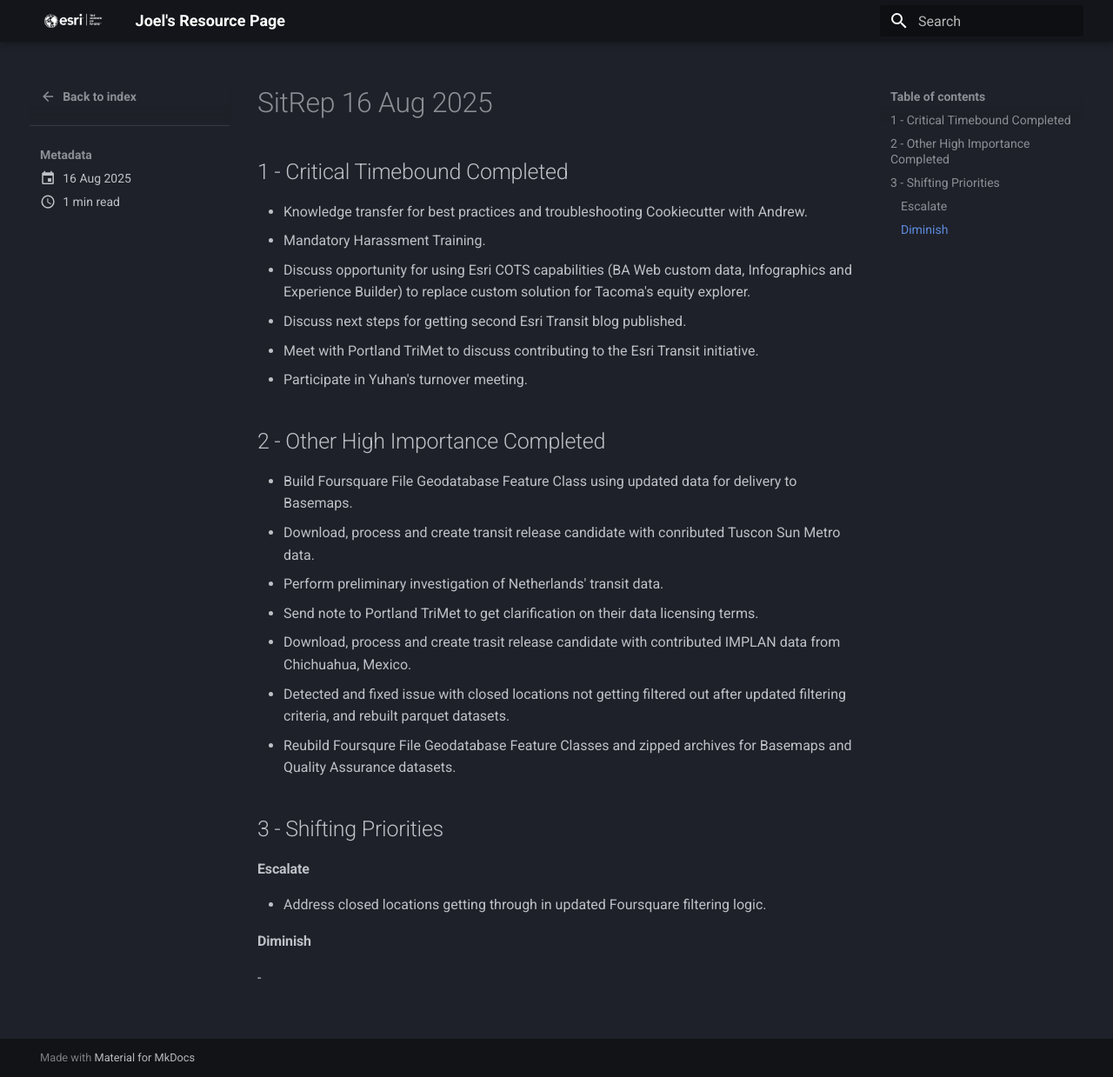
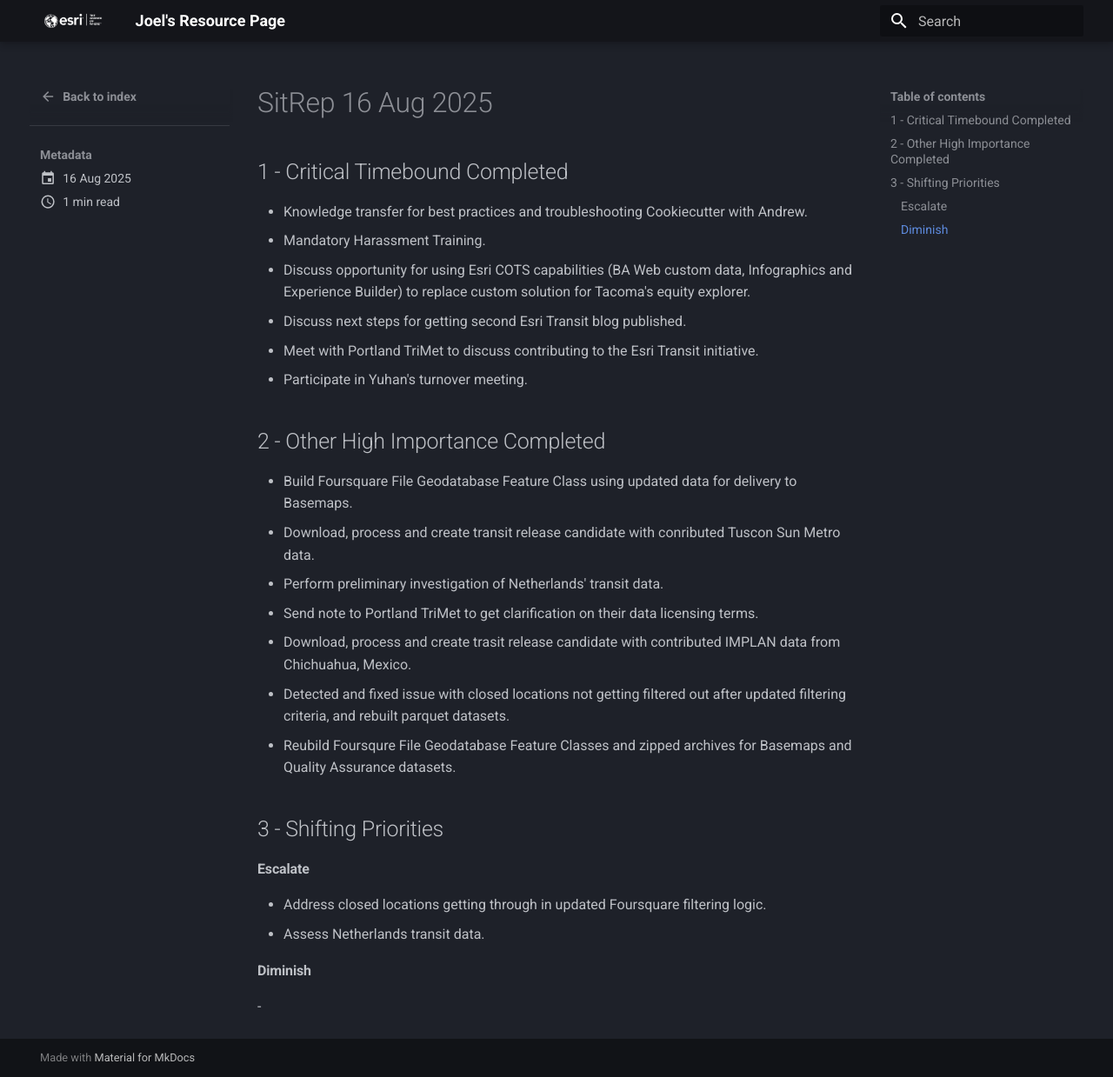
Before and after one commit to knu2xs/esri-resource-page, an MkDocs documentation site: the page built from docs/sitreps/posts/sitrep_20240816.md, in a window 1280 px wide and 1239 px high. Shown: the whole window at 87% size. Built offline with MkDocs 1.6.1 and Material for MkDocs 9.7.7, drawn with Linux system fonts in a browser that asks for light colours.

Commit message:
update sitreps

```diff
--- a/docs/sitreps/posts/sitrep_20240816.md
+++ b/docs/sitreps/posts/sitrep_20240816.md
@@ -28,6 +28,7 @@
 #### Escalate
 
 - Address closed locations getting through in updated Foursquare filtering logic.
+- Assess Netherlands transit data.
 
 #### Diminish
 
```
